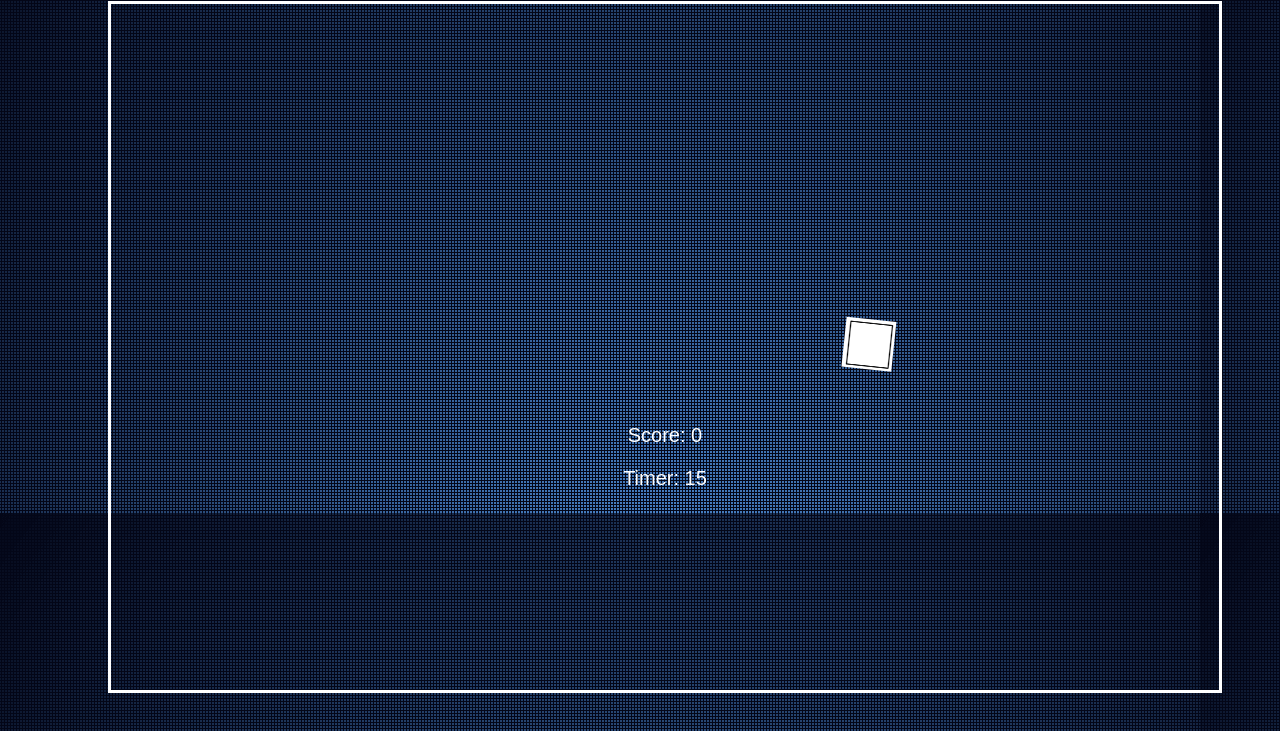
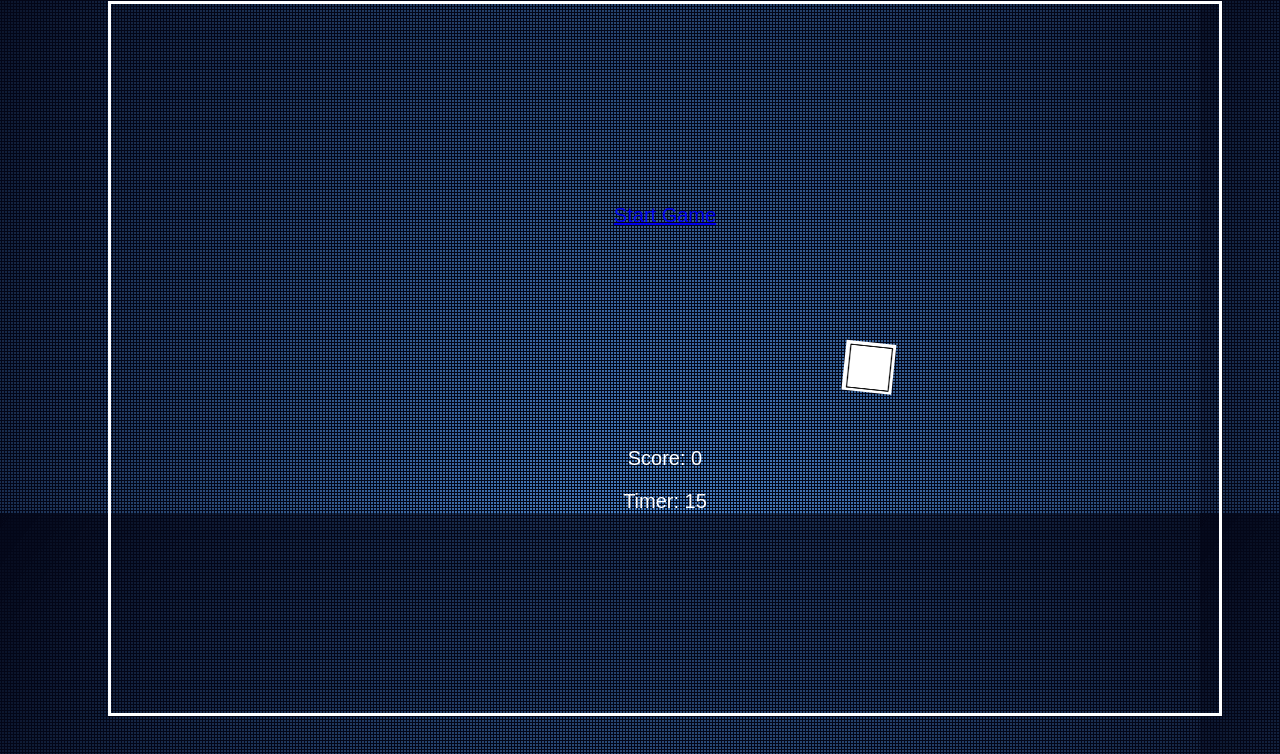
Before and after one commit to carmenvillalobos/mileStoneProject1, a plain HTML site: page index.html in a window 1280 px wide. Shown: the part 167-921 px from the top of the page. Before the commit the page ends 898 px from the top, so only its background shows below. Drawn offline with Linux system fonts and the light colour scheme.

Commit message:
Added a start game button

```diff
--- a/index.html
+++ b/index.html
@@ -13,10 +13,12 @@
     <!-- home page -->
     <div class="homePage">
         <h1>BLOCK CHALLENGE</h1>
-        <!-- <button type="button" class="startGame">Play Game</button> -->
     </div>
 
     <div class="game">
+        <div id="start" style="display: block">
+            <a href="#" onclick="startGame()">Start Game</a>
+        </div>
         <img id="whiteSquare" src="square.png" alt="Black Outlined Square" height="50px" width="50px" onclick="addToScore(1)">
         <p>Score: <span id="score">0</span></p>
         <div id="timer">Timer: 20</div>
--- a/index.js
+++ b/index.js
@@ -1,3 +1,10 @@
+// start the game button
+function startGame(){
+    let startDiv = document.getElementById("start");
+    startDiv.style.display = "none";
+    start();
+}
+
 // adding a point for every time you click on the white square
 var score = 0;
 
```
